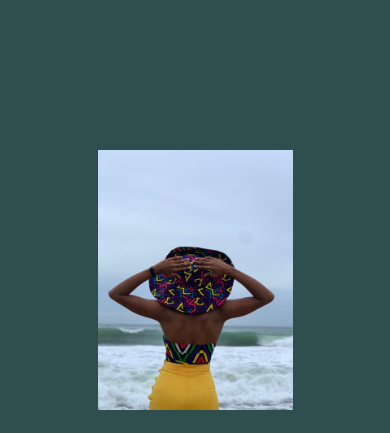
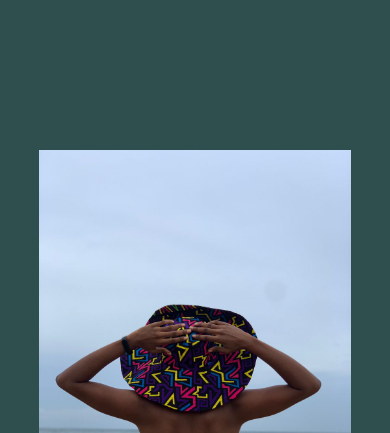
Before and after one commit to Ayomidewasa/Trying, a plain HTML site: page index.html in a window 390 px wide. Shown: the top 433 px of the page. Drawn offline with Linux system fonts and the light colour scheme.

Commit message:
Update style.css

```diff
--- a/style.css
+++ b/style.css
@@ -22,3 +22,7 @@ body{
     width: 100%;
     height: auto;
 }
+@media screen and (max-width:600px) {
+    .content{
+        width: 80%;}
+}
```
